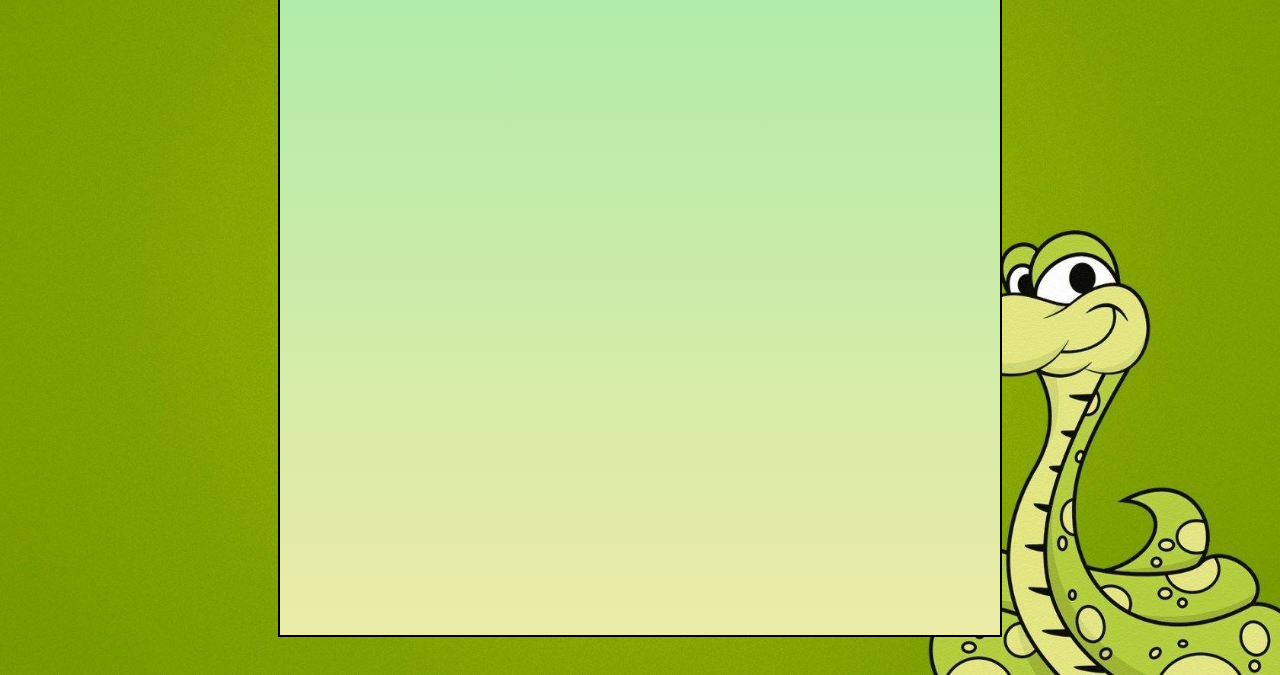
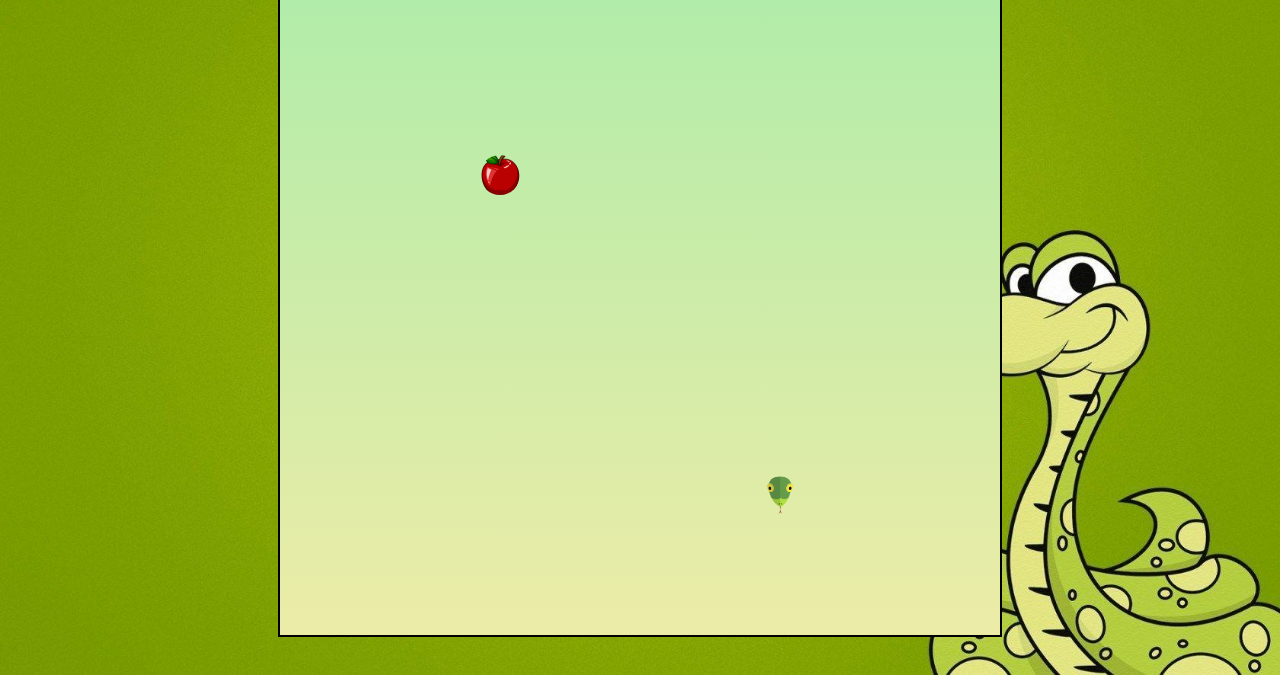
Before and after one commit to yaswanth-akasam/SnakeGame1, a plain HTML site: page index.html in a window 1280 px wide. Shown: the part 125-800 px from the top of the page. Drawn offline with Linux system fonts and the light colour scheme; the site is published under a folder, as on GitHub Pages, so addresses that start at the root find nothing; a web font is replaced by a local one.

Commit message:
img source corrected

```diff
--- a/css/style.css
+++ b/css/style.css
@@ -44,7 +44,7 @@
 
 .head{
     /* background: linear-gradient(rgb(240, 124, 124), rgb(228, 228, 129)); */
-    background-image: url(/img/head.png);
+    background-image: url(../img/head.png);
     background-repeat: no-repeat;
 
     background-size: cover;
@@ -67,7 +67,7 @@
 .food{
     height: 40px;
     width: 40px;
-    background-image: url(/img/food.png);
+    background-image: url(../img/food.png);
     background-repeat: no-repeat;
 
     background-size: cover;
```
